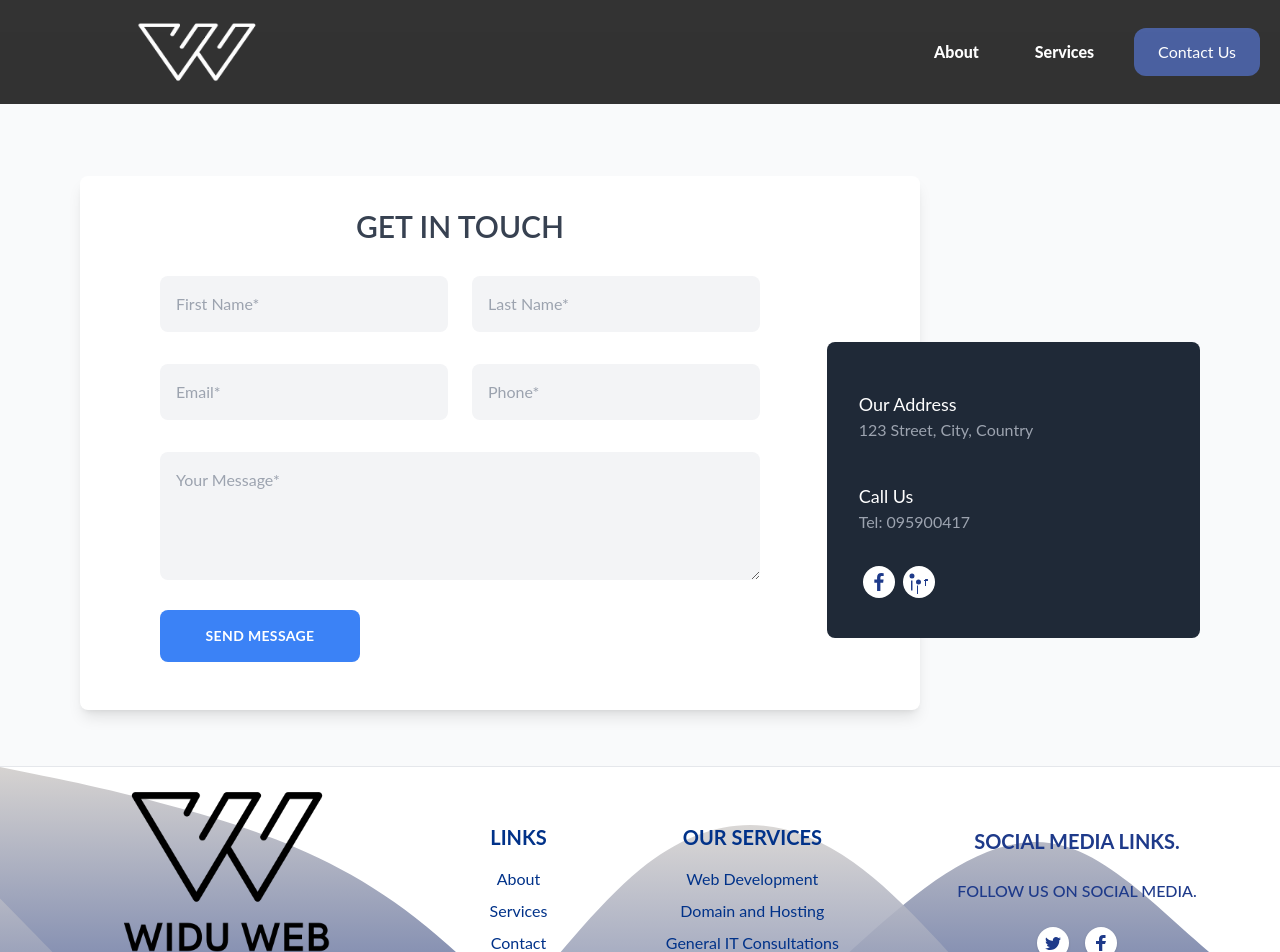
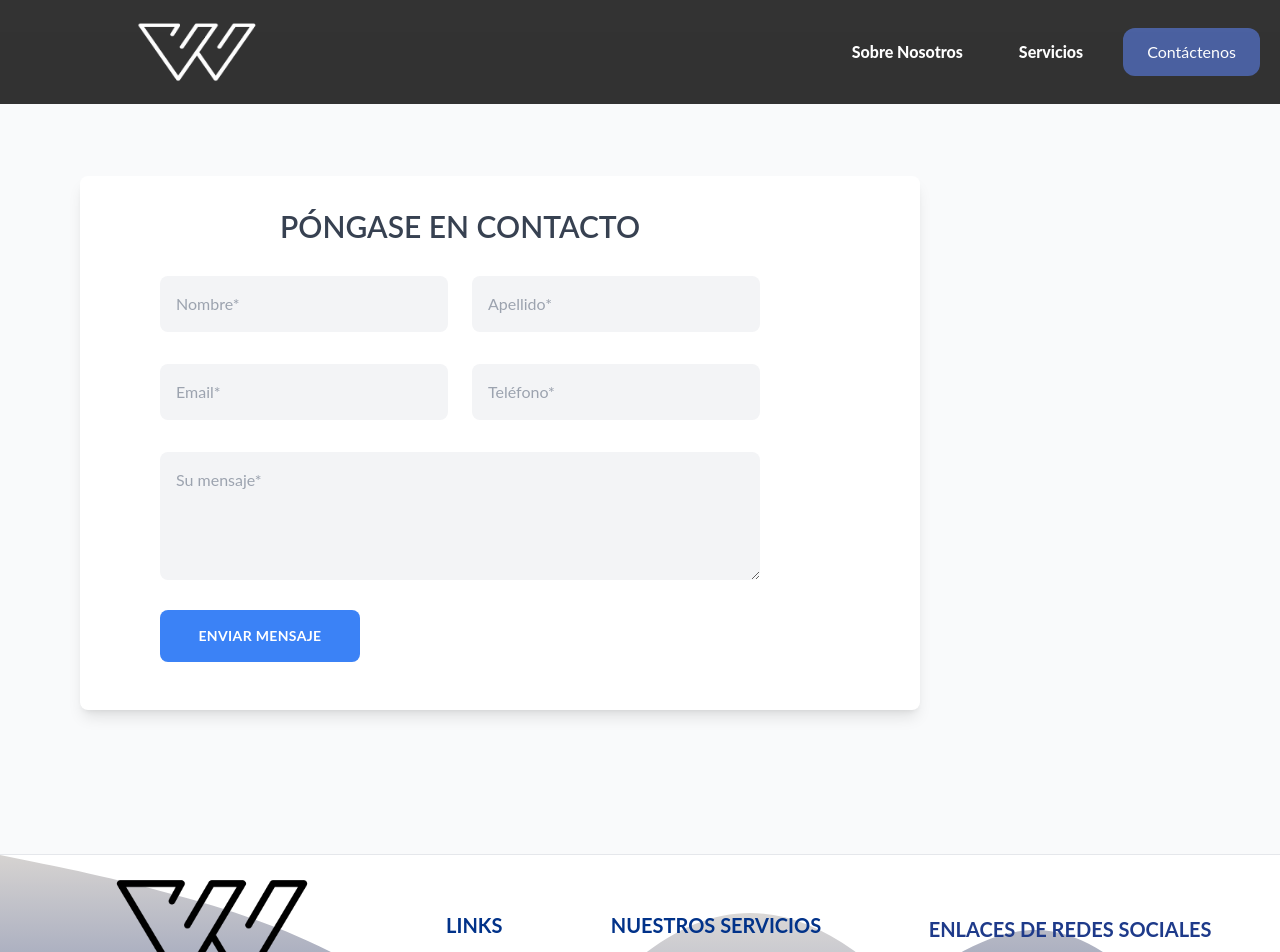
Before and after one commit to adighiero1/webbusiness, a React (Create React App) app in the folder frontend/: page /contact in a window 1280 px wide. Shown: the top 952 px of the page. Built offline with nearby package versions, Linux system fonts and the light colour scheme.

Commit message:
cambios front spanish

```diff
--- a/frontend/src/components/Cta.js
+++ b/frontend/src/components/Cta.js
@@ -6,12 +6,12 @@ const Cta = () => {
             <div className="mx-8 w-full h-96 text-center lg:text-left py-16 px-12 flex lg:justify-between items-center">
                 <div className="w-full flex flex-col lg:flex-row lg:justify-around">
                     <div className="mb-4">
-                        <p className='text-2xl md:text-4xl font-bold mb-4'>Are you ready to scale your business?</p>
-                        <p className="text-lg md:text-2xl">Get in touch and let us build something amazing <span className='font-black'>together!</span></p>
+                        <p className='text-2xl md:text-4xl font-bold mb-4'>¿Esta Listo para hacer crecer su negocio?</p>
+                        <p className="text-lg md:text-2xl">Póngase en contacto y crearemos algo increíble <span className='font-black'>juntos!</span></p>
                     </div>
 
                     <div className="w-full lg:w-72 pt-6 lg:mx-12">
-                        <Link to="/contact" className="bg-transparent border hover:bg-blue-900 hover:border-blue-800 text-white justify-center text-center rounded-lg px-10 py-3 flex items-center group">Send a message
+                        <Link to="/contact" className="bg-transparent border hover:bg-blue-900 hover:border-blue-800 text-white justify-center text-center rounded-lg px-10 py-3 flex items-center group">Envíe un mensaje
                         <svg className="w-5 h-5 ml-1 group-hover:translate-x-2 duration-500 ease-in" xmlns="http://www.w3.org/2000/svg" viewBox="0 0 20 20" fill="currentColor"><path fillRule="evenodd" d="M10.293 3.293a1 1 0 011.414 0l6 6a1 1 0 010 1.414l-6 6a1 1 0 01-1.414-1.414L14.586 11H3a1 1 0 110-2h11.586l-4.293-4.293a1 1 0 010-1.414z" clipRule="evenodd"></path></svg>
                         </Link>
                     </div>
--- a/frontend/src/components/Footer.js
+++ b/frontend/src/components/Footer.js
@@ -34,16 +34,16 @@ const Footer = () => {
 
                     {/* 3rd block */}
                     <div className="col-span-6 md:col-span-6 lg:col-span-4 ">
-                        <h6 className="text-[#013289] text-xl font-bold mb-4">OUR SERVICES</h6>
+                        <h6 className="text-[#013289] text-xl font-bold mb-4">NUESTROS SERVICIOS</h6>
                         <ul className="text-md">
                         <li className="mb-2">
-                            <Link to="#" className="text-[#013289] hover:text-gray-900 hover:tracking-wider transition duration-250 ease-in-out">Web Development</Link>
+                            <Link to="#" className="text-[#013289] hover:text-gray-900 hover:tracking-wider transition duration-250 ease-in-out">Desarrollo Web</Link>
                         </li>
                         <li className="mb-2">
-                            <Link to="#" className="text-[#013289] hover:text-gray-900 hover:tracking-wider transition duration-250 ease-in-out">Domain and Hosting</Link>
+                            <Link to="#" className="text-[#013289] hover:text-gray-900 hover:tracking-wider transition duration-250 ease-in-out">Servicios de Dominio y Alojamiento</Link>
                         </li>
                         <li className="mb-2">
-                            <Link to="#" className="text-[#013289] hover:text-gray-900 hover:tracking-wider transition duration-250 ease-in-out">General IT Consultations</Link>
+                            <Link to="#" className="text-[#013289] hover:text-gray-900 hover:tracking-wider transition duration-250 ease-in-out">Consultoría General</Link>
                         </li>
                         </ul>
                     </div>
@@ -51,11 +51,11 @@ const Footer = () => {
                     {/* 4th block */}
                     <div className="col-span-12 text-center lg:col-span-3 font-bold uppercase text-blue-900">
                         <div className="text-xl mb-6">
-                            Social Media Links.
+                        Enlaces de Redes Sociales
                         </div>
 
                                 <div className="text-md font-medium mb-6">
-                                    Follow us on social media.
+                                Síguenos en las redes sociales.
                                 </div>
                         <div className="mx-auto text-center mt-2">
                                 <ul className="flex justify-center mb-4 md:mb-0">
@@ -87,8 +87,8 @@ const Footer = () => {
                         to="#"
                         className=" hover:text-gray-900"
                     >
-                       ClearTech
-                    </HashLink>. All rights reserved.
+                       WiDu Web
+                    </HashLink>. Todos los derechos reservados
                     </div>
                 </div>
                 </div>
--- a/frontend/src/components/Hero.js
+++ b/frontend/src/components/Hero.js
@@ -18,9 +18,9 @@ const Hero = () => {
                         <div className="lg:w-1/2 flex flex-col justify-center" data-aos="zoom-in" data-aos-delay="200">
                             <h1 className="mb-5 md:text-5xl text-3xl font-bold text-blue-900">
                             {/* We build digital solutions to help businesses scale */}
-                               Software solutions for your unique business needs
+                            Soluciones de software adaptadas a las necesidades únicas de tu negocio
                             </h1>
-                            <div className="text-xl font-semibold tracking-tight mb-5 text-gray-500">We are a team of highly motivated and skilled developers dedicated to delivering only the best software.</div>
+                            <div className="text-xl font-semibold tracking-tight mb-5 text-gray-500">Somos un equipo de desarrolladores expertos y apasionados, enfocados en ofrecer soluciones de software de la más alta calidad.</div>
                             <div className="mb-4 space-x-0 md:space-x-2 md:mb-8">
                                 <Link to="/contact" className="text-white bg-blue-900 hover:bg-blue-800 inline-flex items-center justify-center w-full px-6 py-3 my-4 text-lg shadow-xl rounded-2xl sm:w-auto sm:mb-0">
                                     Learn more
--- a/frontend/src/components/Intro.js
+++ b/frontend/src/components/Intro.js
@@ -14,16 +14,16 @@ const Intro = () => {
                         </div>
                         <div className="flex-col my-4 text-center lg:text-left lg:my-0 lg:justify-end w-full lg:w-1/2 px-8" data-aos="zoom-in" data-aos-delay="500">
 
-                            <h3 className="text-3xl  text-blue-900 font-bold">We develop high quality personalized web applications tailored for your business needs!</h3>
+                            <h3 className="text-3xl  text-blue-900 font-bold">Desarrollamos aplicaciones web personalizadas de alta calidad, adaptadas a las necesidades específicas de su negocio.</h3>
                             <div>
-                                <p className='my-3 text-xl text-gray-600 font-semibold'>Our team is well versed in software development and is ready to help develop the applications of your choice.</p>
+                                <p className='my-3 text-xl text-gray-600 font-semibold'>Nuestro equipo está altamente capacitado en desarrollo de software y está listo para ayudar a crear las aplicaciones que elija.</p>
                             </div>
 
                             <div>
-                                <p className='my-3 text-xl text-gray-600 font-semibold'>We take pride and responsability in making sure we develop the best possible software solutions for your busines needs.</p>
+                                <p className='my-3 text-xl text-gray-600 font-semibold'>Nos comprometemos a ofrecer soluciones de software excepcionales para su negocio, asumiendo con orgullo la responsabilidad de desarrollar las mejores opciones posibles.</p>
                             </div>
                             <Link to="/contact" className="text-white bg-blue-900 hover:bg-blue-800 inline-flex items-center justify-center w-full px-6 py-2 my-4 text-lg shadow-xl rounded-2xl sm:w-auto sm:mb-0 group">
-                                Contact us
+                            Contáctenos
                                 <svg className="w-4 h-4 ml-1 group-hover: translate-x-2" xmlns="http://www.w3.org/2000/svg" viewBox="0 0 20 20" fill="currentColor"><path fillRule="evenodd" d="M10.293 3.293a1 1 0 011.414 0l6 6a1 1 0 010 1.414l-6 6a1 1 0 01-1.414-1.414L14.586 11H3a1 1 0 110-2h11.586l-4.293-4.293a1 1 0 010-1.414z" clipRule="evenodd"></path></svg>
                             </Link>
                         </div>
--- a/frontend/src/components/Navbar/NavLinks.js
+++ b/frontend/src/components/Navbar/NavLinks.js
@@ -5,13 +5,13 @@ const NavLinks = () => {
     return (
         <>
             <HashLink className="px-4 font-extrabold  hover:text-blue-900" smooth to="/#about">
-                About
+            Sobre Nosotros
             </HashLink>
             <HashLink className="px-4 font-extrabold  hover:text-blue-900" smooth to="/#services">
-                Services
+            Servicios
             </HashLink>
             <HashLink className="bg-blue-900 transition hover:-translate-y-1 hover:scale-110 hover:bg-indigo-500 duration-300 inline-flex items-center justify-center w-auto px-6 py-3 shadow-xl rounded-xl" to="/contact#contact">
-                Contact Us
+            Contáctenos
             </HashLink>
         </>
     )
--- a/frontend/src/components/Services.js
+++ b/frontend/src/components/Services.js
@@ -9,12 +9,12 @@ const Services = () => {
         <div id="services" className="bg-gray-100 py-12">
             <section data-aos="zoom-in-down">
                 <div className="my-4 py-4">
-                    <h2 className="my-2 text-center text-3xl text-blue-900 uppercase font-bold">services</h2>
+                    <h2 className="my-2 text-center text-3xl text-blue-900 uppercase font-bold">servicios</h2>
                     <div className='flex justify-center'>
                         <div className='w-24 border-b-4 border-blue-900'></div>
                     </div>
                     <h2 className="mt-4 mx-12 text-center text-xl lg:text-2xl font-semibold text-blue-900">
-                        We are deeply committed to the growth and success of our clients.
+                    Estamos comprometidos con el crecimiento y éxito de nuestros clientes.
                     </h2>
                 </div>
 
@@ -30,9 +30,9 @@ const Services = () => {
             style={{ width: '300px', height: '300px' }}
         />
     </div>
-    <h2 className="font-semibold my-4 text-2xl text-center">Web Development</h2>
+    <h2 className="font-semibold my-4 text-2xl text-center">Desarrollo Web</h2>
     <p className="text-md font-medium text-center">
-        We specialize in creating and optimizing high-quality, custom websites for businesses and organizations of all sizes. Building mobile-friendly and easy-to-use websites and applications for clients.
+    Nos especializamos en crear y optimizar sitios web personalizados de alta calidad para empresas y organizaciones de todos los tamaños. Construimos sitios web y aplicaciones móviles amigables y fáciles de usar para nuestros clientes.
     </p>
 </div>
 
@@ -40,9 +40,9 @@ const Services = () => {
                         <div className="bg-white transition-all ease-in-out duration-400 overflow-hidden text-gray-700 hover:bg-gray-500 hover:text-white rounded-lg shadow-2xl p-3 group">
                             <div className="m-2 text-center text-sm">
                                 <img alt="card img" className="rounded-t group-hover:scale-[1.15] transition duration-1000 ease-in-out" src={img3} />
-                                <h2 className="font-semibold my-4 text-2xl">Domain and Hosting Services</h2>
+                                <h2 className="font-semibold my-4 text-2xl">Servicios de Dominio y Alojamiento</h2>
                                 <p className="text-md font-medium">
-                                    We provide domain registration and web hosting services to individuals and organizations to enable them gain visibility in the digital space.
+                                Proporcionamos servicios de registro de dominios y alojamiento web a empresas y organizaciones para permitirles ganar visibilidad en el espacio digital.
                                 </p>
                             </div>
                         </div>
@@ -50,9 +50,9 @@ const Services = () => {
                         <div className="bg-white transition-all ease-in-out duration-400 overflow-hidden text-gray-700 hover:bg-gray-500 hover:text-white rounded-lg shadow-2xl p-3 group">
                             <div className="m-2 text-center text-sm">
                                 <img alt="card img" className="rounded-t group-hover:scale-[1.15] transition duration-1000 ease-in-out" src={img4} />
-                                <h2 className="font-semibold my-4 text-2xl">General IT Consultations</h2>
+                                <h2 className="font-semibold my-4 text-2xl">Consultoría General </h2>
                                 <p className="text-md font-medium">
-                                    Our IT consultations service provides expert guidance and support for businesses and individuals looking to optimize their technology solutions.
+                                Nuestro servicio de consultoría en TI ofrece orientación y apoyo experto a empresas e individuos que buscan optimizar sus soluciones tecnológicas.
                                 </p>
                             </div>
                         </div>
@@ -70,10 +70,10 @@ const Services = () => {
                                     <path d="M12 7.462c-2.502 0-4.538 2.036-4.538 4.538S9.498 16.538 12 16.538s4.538-2.036 4.538-4.538S14.502 7.462 12 7.462zm0 7.076c-1.399 0-2.538-1.139-2.538-2.538S10.601 9.462 12 9.462s2.538 1.139 2.538 2.538-1.139 2.538-2.538 2.538z"></path>
                                 </svg>
                             </div>
-                            <h3 className="text-3xl text-blue-900 font-bold">We <span className='font-black'>Build</span></h3>
+                            <h3 className="text-3xl text-blue-900 font-bold">Nosotros <span className='font-black'>Construimos</span></h3>
                             <div>
                                 <p className='my-3 text-xl text-gray-600 font-semibold'>
-                                    With many projects under our belt, we provide custom solutions to your business needs while helping reduce cost and maximize efficiency, no matter the scope and size of your project.
+                                Con una amplia experiencia en diversos proyectos, brindamos soluciones a medida para las necesidades de su negocio, ayudando a reducir costos y maximizar la eficiencia, sin importar el tamaño o la complejidad del proyecto.
                                 </p>
                             </div>
                         </div>
@@ -83,10 +83,10 @@ const Services = () => {
                                     <path d="m7.375 16.781 1.25-1.562L4.601 12l4.024-3.219-1.25-1.562-5 4a1 1 0 0 0 0 1.562l5 4zm9.25-9.562-1.25 1.562L19.399 12l-4.024 3.219 1.25 1.562 5-4a1 1 0 0 0 0-1.562l-5-4zm-1.649-4.003-4 18-1.953-.434 4-18z"></path>
                                 </svg>
                             </div>
-                            <h3 className="text-3xl text-blue-900 font-bold">We <span className='font-black'>Collaborate</span></h3>
+                            <h3 className="text-3xl text-blue-900 font-bold">Nosotros <span className='font-black'>Colaboramos</span></h3>
                             <div>
                                 <p className='my-3 text-xl text-gray-600 font-semibold'>
-                                We partner closely with you to ensure your project truly embodies your vision and objectives. By understanding your needs, we create innovative solutions that achieve impactful results. We do this by openly communicating with you throughout the development process.
+                                Trabajamos en colaboración con nuestros clientes para garantizar que su proyecto refleje fielmente su visión. Al comprender sus necesidades, desarrollamos soluciones innovadoras que generan resultados significativos. Mantenemos una comunicación continua y transparente a lo largo de todo el proceso de desarrollo.
                                 </p>
                             </div>
                         </div>
@@ -97,10 +97,10 @@ const Services = () => {
             <section className="bg-gray-100 py-12">
                 <div className="flex justify-center">
                     <div className="max-w-4xl text-center">
-                        <h2 className="text-3xl font-bold text-blue-900 mb-6">Why Choose Us?</h2>
+                        <h2 className="text-3xl font-bold text-blue-900 mb-6">¿Por qué elegirnos?</h2>
                         <p className="text-lg text-gray-700">
-                        We consistently deliver top-notch, dependable IT solutions tailored to the specific needs of our clients. Whether you’re a small business or a large enterprise, our expertise and experience drive your success.
-                        </p>
+                        Ofrecemos soluciones de TI de primera calidad y confiables, diseñadas específicamente para satisfacer las necesidades de nuestros clientes. Tanto si es una pequeña empresa como una gran corporación, nuestra experiencia y conocimiento impulsan su éxito.
+ </p>
                     </div>
                 </div>
             </section>
--- a/frontend/src/pages/Contact.js
+++ b/frontend/src/pages/Contact.js
@@ -80,7 +80,7 @@ const Contact = () => {
         <form onSubmit={sendEmail}>
             <div className="w-full bg-white p-8 my-4 md:px-12 lg:w-9/12 lg:pl-20 lg:pr-40 mr-auto rounded-lg shadow-lg">
                 <div className="flex justify-center">
-                    <h1 className="font-semibold text-center text-gray-700 uppercase text-3xl">Get in Touch</h1>
+                    <h1 className="font-semibold text-center text-gray-700 uppercase text-3xl">Póngase en Contacto</h1>
                 </div>
                 <div className="grid grid-cols-1 gap-6 md:grid-cols-2 mt-6">
                     <div>
@@ -88,7 +88,7 @@ const Contact = () => {
                             name="first_name"
                             className="w-full bg-gray-100 text-gray-800 mt-2 p-4 rounded-lg focus:outline-none focus:ring-2 focus:ring-blue-500"
                             type="text"
-                            placeholder="First Name*"
+                            placeholder="Nombre*"
                             value={firstName}
                             onChange={(e) => setFirstName(e.target.value)}
                             onKeyUp={clearErrors}
@@ -102,7 +102,7 @@ const Contact = () => {
                             name="last_name"
                             className="w-full bg-gray-100 text-gray-800 mt-2 p-4 rounded-lg focus:outline-none focus:ring-2 focus:ring-blue-500"
                             type="text"
-                            placeholder="Last Name*"
+                            placeholder="Apellido*"
                             value={lastName}
                             onChange={(e) => setLastName(e.target.value)}
                             onKeyUp={clearErrors}
@@ -130,7 +130,7 @@ const Contact = () => {
                             name="phone_number"
                             className="w-full bg-gray-100 text-gray-800 mt-2 p-4 rounded-lg focus:outline-none focus:ring-2 focus:ring-blue-500"
                             type="number"
-                            placeholder="Phone*"
+                            placeholder="Teléfono*"
                             value={phone}
                             onChange={(e) => setPhone(e.target.value)}
                             onKeyUp={clearErrors}
@@ -143,7 +143,7 @@ const Contact = () => {
                 <div className="my-6">
                     <textarea
                         name="message"
-                        placeholder="Your Message*"
+                        placeholder="Su mensaje*"
                         className="w-full h-32 bg-gray-100 text-gray-800 mt-2 p-4 rounded-lg focus:outline-none focus:ring-2 focus:ring-blue-500"
                         value={message}
                         onChange={(e) => setMessage(e.target.value)}
@@ -155,12 +155,12 @@ const Contact = () => {
                 </div>
                 <div className="my-4 w-full lg:w-1/3">
                     <button type="submit" id="submitBtn" className="uppercase text-sm font-bold tracking-wide bg-blue-500 hover:bg-blue-600 text-white p-4 rounded-lg w-full focus:outline-none focus:ring-2 focus:ring-blue-500">
-                        Send Message
+                    Enviar Mensaje
                     </button>
                 </div>
             </div>
         </form>
-        <div className="w-full lg:w-2/6 px-8 py-6 ml-auto bg-gray-800 rounded-lg mt-8 lg:-mt-96">
+        {/* <div className="w-full lg:w-2/6 px-8 py-6 ml-auto bg-gray-800 rounded-lg mt-8 lg:-mt-96">
             <div className="flex flex-col text-white">
                 <div className="flex my-4 w-full">
                     <div className="flex flex-col">
@@ -189,7 +189,7 @@ const Contact = () => {
                                 </a>
                             </div>
             </div>
-        </div>
+        </div> */}
     </div>
 </div>
 
```
